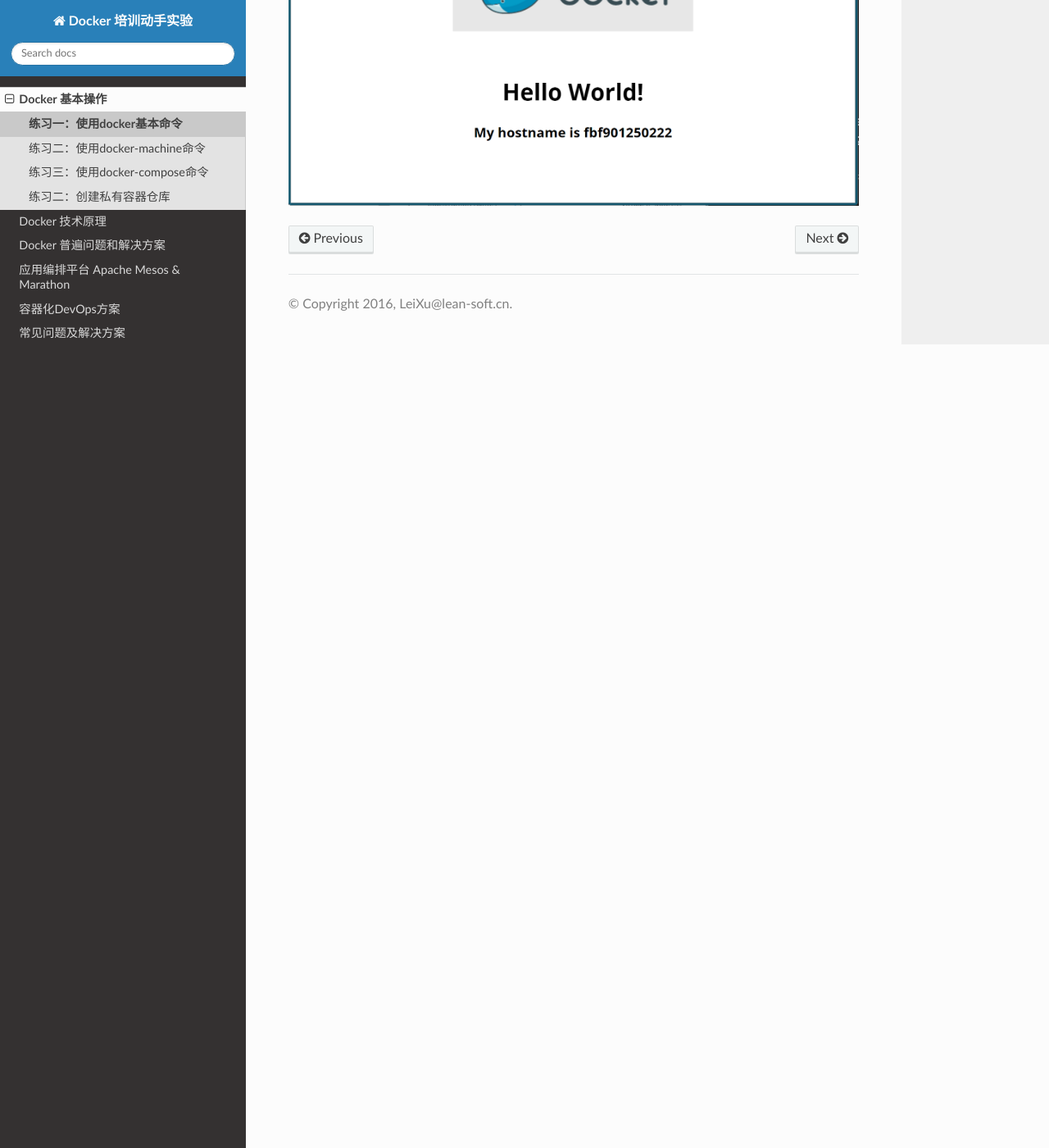
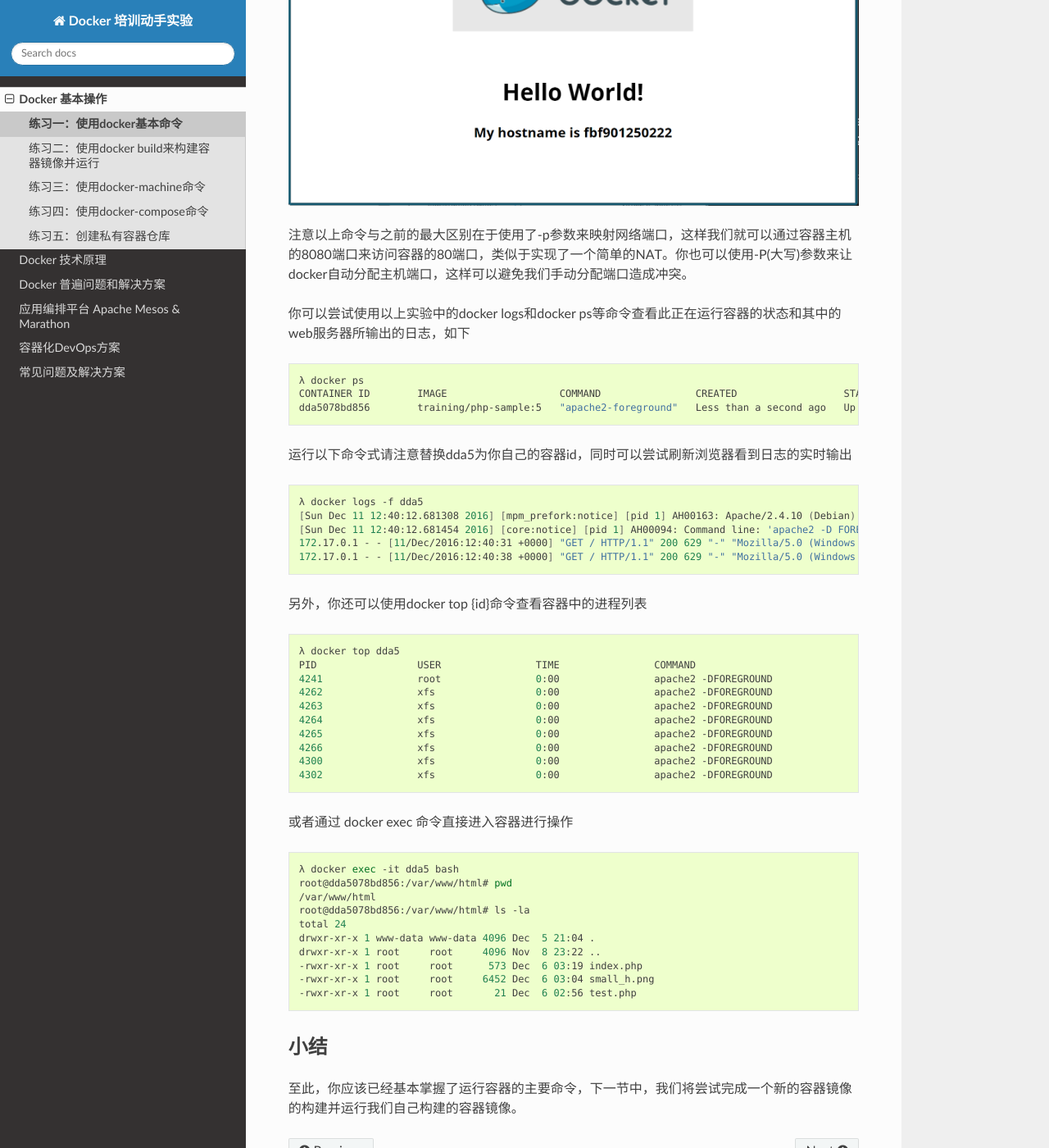
Before and after one commit to lean-soft/docker-training-hols, a Sphinx documentation site: the page built from docs/01-getting-started/docker-commands.rst, in a window 1280 px wide and 1400 px high, scrolled down 2487 px. Shown: the whole window at 82% size. Built offline with Sphinx 7.4.7 and the Read the Docs theme 2.0.0, drawn with Linux system fonts in a browser that asks for light colours; pages that are not in the unit, such as notebooks, are missing from menus; the version number could not be read and is left out.

Commit message:
docker commands 基本操作完成

```diff
--- /dev/null
+++ b/docs/01-getting-started/docker-build.rst
@@ -0,0 +1,2 @@
+练习二：使用docker build来构建容器镜像并运行
+~~~~~~~~~~~~~~~~~~~~~~~~~~~~~~~~~~~~~~~~~~
--- a/docs/01-getting-started/docker-commands.rst
+++ b/docs/01-getting-started/docker-commands.rst
@@ -105,3 +105,60 @@
 完成后打开浏览器并导航到 http://localhost:8080，你应该可以看到类似以下页面
 
 .. figure:: images/docker-command-02-php-sample.png
+
+注意以上命令与之前的最大区别在于使用了-p参数来映射网络端口，这样我们就可以通过容器主机的8080端口来访问容器的80端口，类似于实现了一个简单的NAT。你也可以使用-P(大写)参数来让docker自动分配主机端口，这样可以避免我们手动分配端口造成冲突。
+
+你可以尝试使用以上实验中的docker logs和docker ps等命令查看此正在运行容器的状态和其中的web服务器所输出的日志，如下
+
+.. code-block:: shell
+
+    λ docker ps
+    CONTAINER ID        IMAGE                   COMMAND                CREATED                  STATUS              PORTS                  NAMES
+    dda5078bd856        training/php-sample:5   "apache2-foreground"   Less than a second ago   Up 2 seconds        0.0.0.0:8080->80/tcp   high_albattani
+
+运行以下命令式请注意替换dda5为你自己的容器id，同时可以尝试刷新浏览器看到日志的实时输出
+
+.. code-block:: shell
+
+    λ docker logs -f dda5
+    [Sun Dec 11 12:40:12.681308 2016] [mpm_prefork:notice] [pid 1] AH00163: Apache/2.4.10 (Debian) PHP/7.0.13 configured -- resuming normal operations
+    [Sun Dec 11 12:40:12.681454 2016] [core:notice] [pid 1] AH00094: Command line: 'apache2 -D FOREGROUND'
+    172.17.0.1 - - [11/Dec/2016:12:40:31 +0000] "GET / HTTP/1.1" 200 629 "-" "Mozilla/5.0 (Windows NT 10.0; Win64; x64) AppleWebKit/537.36 (KHTML, like Gecko) Chrome/54.0.2840.99 Safari/537.36"
+    172.17.0.1 - - [11/Dec/2016:12:40:38 +0000] "GET / HTTP/1.1" 200 629 "-" "Mozilla/5.0 (Windows NT 10.0; Win64; x64) AppleWebKit/537.36 (KHTML, like Gecko) Chrome/54.0.2840.99 Safari/537.36"
+
+
+另外，你还可以使用docker top {id}命令查看容器中的进程列表
+
+.. code-block:: shell
+
+    λ docker top dda5
+    PID                 USER                TIME                COMMAND
+    4241                root                0:00                apache2 -DFOREGROUND
+    4262                xfs                 0:00                apache2 -DFOREGROUND
+    4263                xfs                 0:00                apache2 -DFOREGROUND
+    4264                xfs                 0:00                apache2 -DFOREGROUND
+    4265                xfs                 0:00                apache2 -DFOREGROUND
+    4266                xfs                 0:00                apache2 -DFOREGROUND
+    4300                xfs                 0:00                apache2 -DFOREGROUND
+    4302                xfs                 0:00                apache2 -DFOREGROUND
+
+或者通过 docker exec 命令直接进入容器进行操作
+
+.. code-block:: shell
+
+    λ docker exec -it dda5 bash
+    root@dda5078bd856:/var/www/html# pwd
+    /var/www/html
+    root@dda5078bd856:/var/www/html# ls -la
+    total 24
+    drwxr-xr-x 1 www-data www-data 4096 Dec  5 21:04 .
+    drwxr-xr-x 1 root     root     4096 Nov  8 23:22 ..
+    -rwxr-xr-x 1 root     root      573 Dec  6 03:19 index.php
+    -rwxr-xr-x 1 root     root     6452 Dec  6 03:04 small_h.png
+    -rwxr-xr-x 1 root     root       21 Dec  6 02:56 test.php
+
+
+小结
+^^^^^^^^^^^^^^^^^^^^^^^^
+
+至此，你应该已经基本掌握了运行容器的主要命令，下一节中，我们将尝试完成一个新的容器镜像的构建并运行我们自己构建的容器镜像。
--- a/docs/01-getting-started/docker-compose-commands.rst
+++ b/docs/01-getting-started/docker-compose-commands.rst
@@ -1,2 +1,2 @@
-练习三：使用docker-compose命令
+练习四：使用docker-compose命令
 ~~~~~~~~~~~~~~~~~~~~~~~~~~~~~~~~~~
--- a/docs/01-getting-started/docker-machine-commands.rst
+++ b/docs/01-getting-started/docker-machine-commands.rst
@@ -1,2 +1,2 @@
-练习二：使用docker-machine命令
+练习三：使用docker-machine命令
 ~~~~~~~~~~~~~~~~~~~~~~~~~~~~~~~~~~
--- a/docs/01-getting-started/docker-registry.rst
+++ b/docs/01-getting-started/docker-registry.rst
@@ -1,2 +1,2 @@
-练习二：创建私有容器仓库
+练习五：创建私有容器仓库
 ~~~~~~~~~~~~~~~~~~~~~~~~~~~~~~~~~~
--- a/docs/01-getting-started/index.rst
+++ b/docs/01-getting-started/index.rst
@@ -34,6 +34,7 @@
    :titlesonly:
 
    docker-commands
+   docker-build
    docker-machine-commands
    docker-compose-commands
    docker-registry
```
